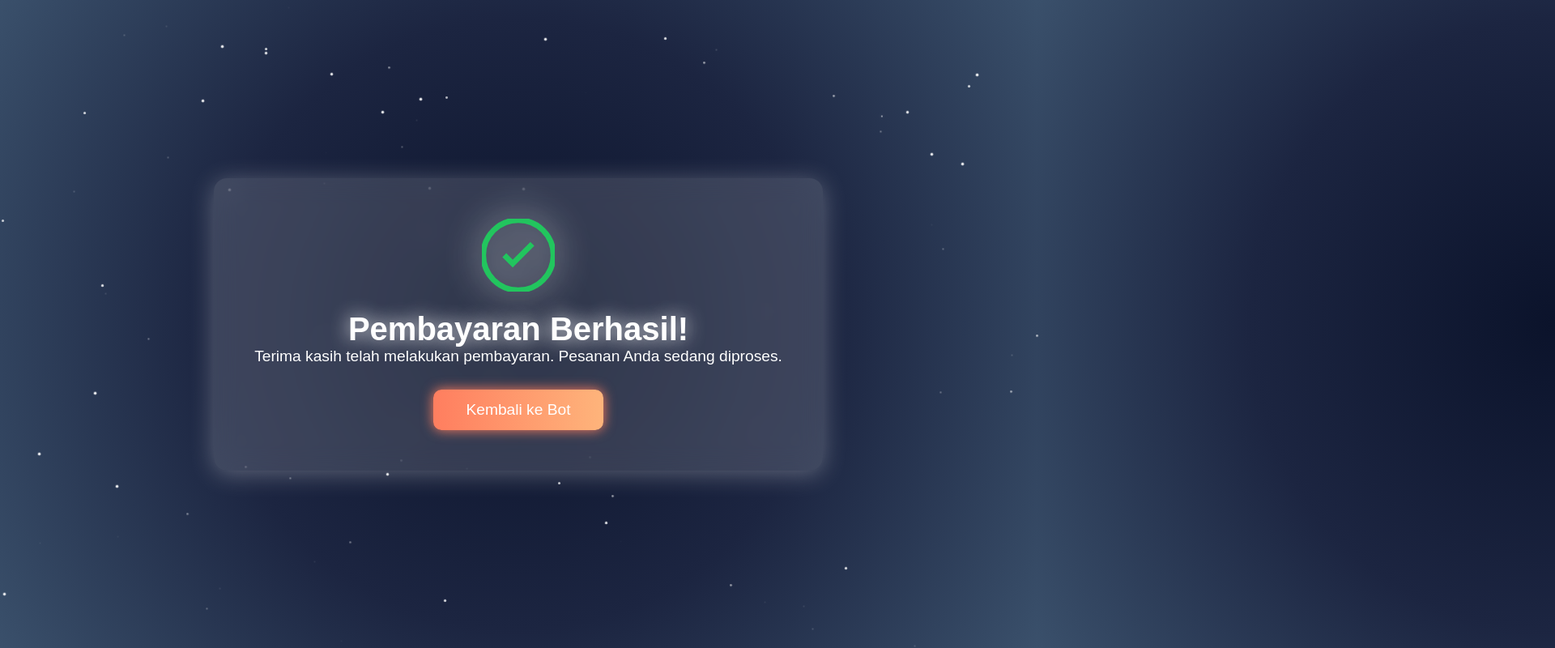
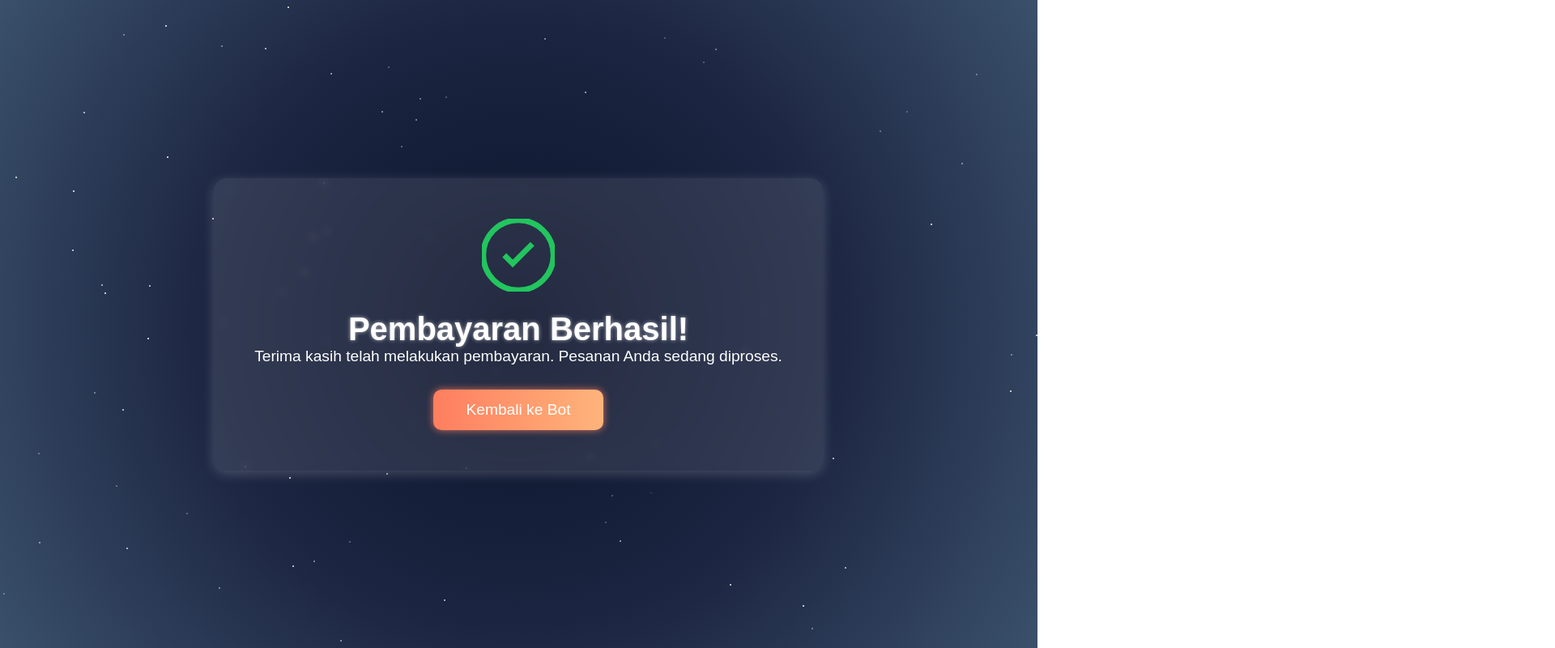
Before and after one commit to SenpaiSeeker/payment, a plain HTML site: page index.html in a window 1280 px wide. Shown: the top 800 px of the page at 81% size, 1920 px wide, since content can reach past the window. Drawn offline with Linux system fonts and the light colour scheme.

Commit message:
Update index.html

```diff
--- a/index.html
+++ b/index.html
@@ -32,17 +32,17 @@
 
         .star {
             position: absolute;
-            width: 3px;
-            height: 3px;
+            width: 2px;
+            height: 2px;
             background: white;
             border-radius: 50%;
-            opacity: 0;
-            animation: twinkle 5s infinite ease-in-out;
+            opacity: 0.5;
+            animation: twinkle 3s infinite ease-in-out alternate;
         }
 
         @keyframes twinkle {
-            0%, 100% { opacity: 0; transform: scale(0.5); }
-            50% { opacity: 1; transform: scale(1.2); }
+            0%, 100% { opacity: 0.3; }
+            50% { opacity: 1; }
         }
 
         .shooting-star {
@@ -51,30 +51,30 @@
             height: 2px;
             background: white;
             border-radius: 50%;
-            box-shadow: 0 0 10px white;
+            box-shadow: 0 0 5px white;
             opacity: 0.8;
-            animation: shoot 2s linear infinite;
+            animation: shoot 2.5s linear infinite;
         }
 
         @keyframes shoot {
             from {
-                transform: translate(100vw, -100vh);
+                transform: translate(100vw, -50vh);
                 opacity: 1;
             }
             to {
-                transform: translate(-10vw, 100vh);
+                transform: translate(-20vw, 50vh);
                 opacity: 0;
             }
         }
 
         .container {
             text-align: center;
-            background: rgba(255, 255, 255, 0.15);
-            backdrop-filter: blur(15px);
+            background: rgba(255, 255, 255, 0.1);
+            backdrop-filter: blur(5px);
             padding: 50px;
             border-radius: 16px;
-            box-shadow: 0 4px 30px rgba(255, 255, 255, 0.3);
-            animation: fadeInUp 1.5s ease-in-out;
+            box-shadow: 0 4px 15px rgba(255, 255, 255, 0.2);
+            animation: fadeInUp 1s ease-in-out;
             z-index: 10;
         }
 
@@ -82,13 +82,11 @@
             width: 90px;
             height: 90px;
             margin: 0 auto 20px;
-            animation: popIn 0.6s ease-out, glow 1.5s infinite alternate ease-in-out;
         }
 
         h1 {
             font-size: 2.5rem;
-            text-shadow: 0 0 15px rgba(255, 255, 255, 0.8);
-            animation: glowText 1.5s infinite alternate;
+            text-shadow: 0 0 5px rgba(255, 255, 255, 0.6);
         }
 
         p {
@@ -105,33 +103,17 @@
             border-radius: 10px;
             cursor: pointer;
             transition: all 0.3s ease;
-            box-shadow: 0 0 15px rgba(255, 126, 95, 1);
+            box-shadow: 0 0 10px rgba(255, 126, 95, 0.8);
         }
 
         button:hover {
-            transform: scale(1.1);
-            box-shadow: 0 0 30px rgba(255, 126, 95, 1);
+            transform: scale(1.05);
+            box-shadow: 0 0 20px rgba(255, 126, 95, 1);
         }
 
         @keyframes fadeInUp {
-            from { opacity: 0; transform: translateY(50px); }
+            from { opacity: 0; transform: translateY(30px); }
             to { opacity: 1; transform: translateY(0); }
-        }
-
-        @keyframes popIn {
-            0% { transform: scale(0); opacity: 0; }
-            80% { transform: scale(1.2); opacity: 1; }
-            100% { transform: scale(1); }
-        }
-
-        @keyframes glow {
-            from { filter: drop-shadow(0 0 10px rgba(255, 255, 255, 0.8)); }
-            to { filter: drop-shadow(0 0 25px rgba(255, 255, 255, 1)); }
-        }
-
-        @keyframes glowText {
-            from { text-shadow: 0 0 10px rgba(255, 255, 255, 0.5); }
-            to { text-shadow: 0 0 25px rgba(255, 255, 255, 1); }
         }
     </style>
 </head>
@@ -158,24 +140,24 @@
 
         function createStars() {
             const starContainer = document.querySelector(".stars");
-            for (let i = 0; i < 100; i++) {
+            for (let i = 0; i < 80; i++) {
                 let star = document.createElement("div");
                 star.classList.add("star");
                 star.style.top = `${Math.random() * 100}vh`;
                 star.style.left = `${Math.random() * 100}vw`;
-                star.style.animationDelay = `${Math.random() * 5}s`;
+                star.style.animationDelay = `${Math.random() * 3}s`;
                 starContainer.appendChild(star);
             }
         }
 
         function createShootingStars() {
             const starContainer = document.querySelector(".stars");
-            for (let i = 0; i < 5; i++) {
+            for (let i = 0; i < 3; i++) {
                 let shootingStar = document.createElement("div");
                 shootingStar.classList.add("shooting-star");
-                shootingStar.style.top = `${Math.random() * 50}vh`;
+                shootingStar.style.top = `${Math.random() * 40}vh`;
                 shootingStar.style.left = `${Math.random() * 100}vw`;
-                shootingStar.style.animationDelay = `${Math.random() * 5}s`;
+                shootingStar.style.animationDelay = `${Math.random() * 3}s`;
                 starContainer.appendChild(shootingStar);
             }
         }
```
